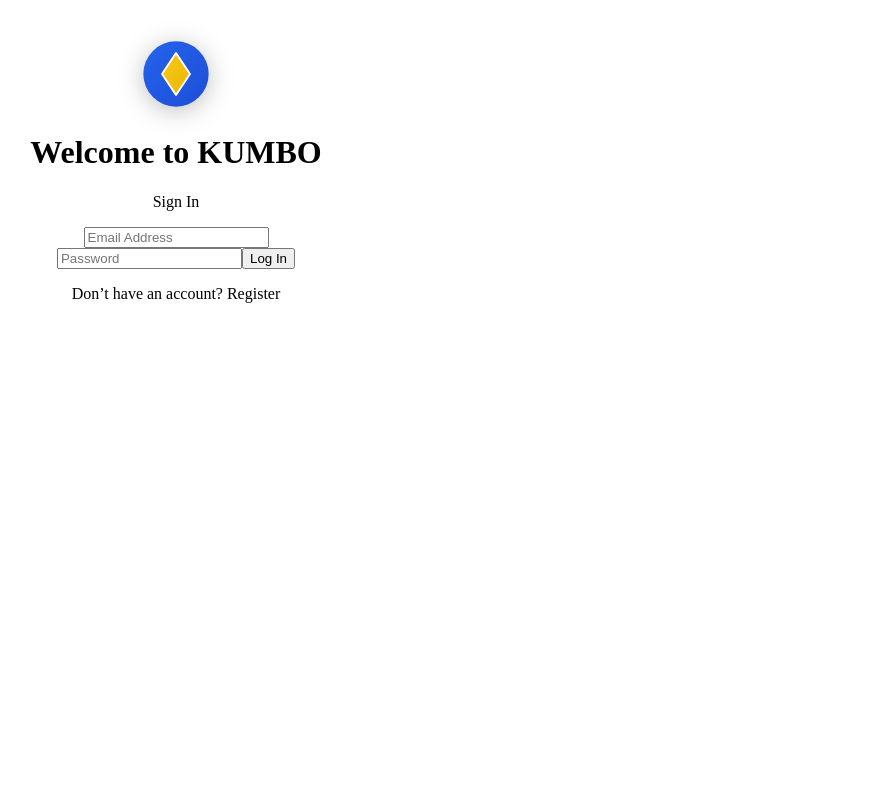
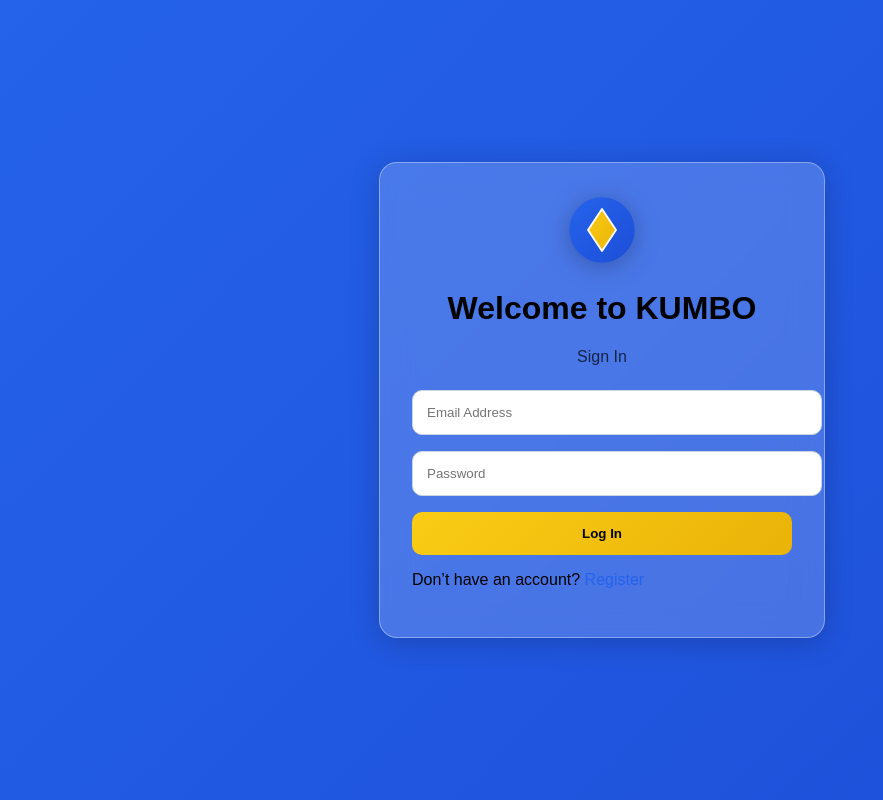
Before and after one commit to Great-Pittbul/chat-app, a React (Vite) app in the folder web-client/: page / in a window 1280 px wide. Shown: the whole page, without its empty margins (38-921 px from the left). Built offline with nearby package versions, Linux system fonts and the light colour scheme.

Commit message:
Update style.css

```diff
--- a/web-client/src/style.css
+++ b/web-client/src/style.css
@@ -1,121 +1,222 @@
-body[data-theme="dark"] {
-  background: #0f172a;
-  color: white;
+:root {
+  --blue: #2563eb;
+  --blue-dark: #1d4ed8;
+  --gold: #facc15;
+  --gold-dark: #eab308;
+  --glass-bg: rgba(255, 255, 255, 0.18);
+  --glass-border: rgba(255, 255, 255, 0.35);
 }
 
-body[data-theme="light"] {
+[data-theme="dark"] {
+  --glass-bg: rgba(15, 23, 42, 0.6);
+  --glass-border: rgba(255, 255, 255, 0.08);
+}
+
+body {
+  margin: 0;
+  font-family: "Poppins", sans-serif;
   background: #f1f5f9;
-  color: #111;
+  transition: 0.4s;
+}
+
+[data-theme="dark"] body {
+  background: #0f172a;
+}
+
+/* GLASS BOX */
+.glass {
+  background: var(--glass-bg);
+  border: 1px solid var(--glass-border);
+  backdrop-filter: blur(16px);
+  border-radius: 18px;
+  box-shadow: 0 4px 30px rgba(0,0,0,0.2);
+  padding: 2rem;
 }
 
 /* AUTH */
-.auth-page {
+.auth-bg {
   height: 100vh;
   display: flex;
+  align-items: center;
   justify-content: center;
-  align-items: center;
+  background: linear-gradient(135deg, var(--blue), var(--blue-dark));
 }
 
 .auth-box {
-  width: 350px;
-  padding: 30px;
-  border-radius: 16px;
-  backdrop-filter: blur(8px);
-  background: rgba(255,255,255,0.05);
-  border: 1px solid rgba(255,255,255,0.1);
+  width: 380px;
+}
+
+.auth-title {
+  font-size: 2rem;
+  font-weight: 700;
   text-align: center;
 }
 
-.auth-box.dark {
-  background: rgba(30,41,59,0.8);
+.auth-sub {
+  text-align: center;
+  opacity: 0.7;
+  margin-bottom: 1.5rem;
+}
+
+.input {
+  width: 100%;
+  padding: 14px;
+  border-radius: 10px;
+  border: 1px solid #cbd5e1;
+  margin-bottom: 1rem;
+  outline: none;
+}
+
+.btn-primary {
+  width: 100%;
+  padding: 14px;
+  background: linear-gradient(135deg, var(--gold), var(--gold-dark));
+  border: none;
+  border-radius: 10px;
+  font-weight: bold;
+  cursor: pointer;
+}
+
+.btn-secondary,
+.btn-danger {
+  width: 100%;
+  padding: 12px;
+  border-radius: 10px;
+  margin-top: 10px;
+}
+
+.btn-secondary {
+  background: var(--blue-dark);
+  color: white;
+  border: none;
+}
+
+.btn-danger {
+  background: #dc2626;
+  color: white;
+  border: none;
+}
+
+.switch-auth span {
+  color: var(--blue);
+  cursor: pointer;
 }
 
 /* CHAT */
-.chat-page {
+.chat-bg {
   height: 100vh;
   display: flex;
   flex-direction: column;
 }
 
 .chat-header {
-  padding: 20px;
   display: flex;
+  align-items: center;
   justify-content: space-between;
-  align-items: center;
+  padding: 1rem 2rem;
+}
+
+.chat-title {
+  font-weight: 700;
 }
 
 .icon-btn {
+  margin-left: 12px;
+  font-size: 24px;
+  cursor: pointer;
   background: none;
   border: none;
-  color: inherit;
-  cursor: pointer;
-  font-size: 1.3rem;
 }
 
-.messages-box {
+.messages-area {
   flex: 1;
-  padding: 20px;
+  padding: 1.5rem;
   overflow-y: auto;
 }
 
 .msg {
-  max-width: 70%;
-  padding: 12px;
-  margin-bottom: 12px;
+  max-width: 75%;
+  padding: 12px 16px;
+  margin: 8px 0;
   border-radius: 12px;
+  font-size: 0.95rem;
+  animation: fadeIn 0.3s ease;
 }
 
-.my {
+.msg-me {
+  background: var(--blue);
+  color: white;
   margin-left: auto;
-  background: #2563eb;
-  color: white;
 }
 
-.other {
-  background: #1e293b;
-  color: white;
+.msg-other {
+  background: white;
+  border: 1px solid #e2e8f0;
 }
 
-.input-bar {
-  display: flex;
-  padding: 15px;
-  gap: 10px;
+.msg-time {
+  font-size: 0.75rem;
+  opacity: 0.6;
+  display: block;
+  margin-top: 4px;
 }
 
-.input-bar input {
-  flex: 1;
-  padding: 12px;
-  border-radius: 8px;
-  border: none;
+.input-area {
+  display: flex;
+  padding: 1rem 2rem;
 }
 
-.input-bar button {
-  padding: 0 20px;
-  border-radius: 8px;
-  background: #2563eb;
+.chat-input {
+  flex: 1;
+  padding: 14px;
+  border-radius: 10px;
+  border: 1px solid #cbd5e1;
+}
+
+.send-btn {
+  margin-left: 10px;
+  padding: 14px 18px;
+  border-radius: 10px;
+  background: var(--blue);
   color: white;
   border: none;
+  cursor: pointer;
+  font-size: 18px;
 }
 
 /* SETTINGS */
-.settings-page {
+.settings-bg {
   height: 100vh;
-  padding: 30px;
-  text-align: center;
+  background: linear-gradient(135deg, var(--blue), var(--blue-dark));
+  display: flex;
+  align-items: center;
+  justify-content: center;
 }
 
-.settings-item {
-  display: flex;
-  gap: 10px;
-  justify-content: center;
-  margin: 20px auto;
+.settings-box {
+  width: 400px;
 }
 
-.logout-btn-red {
-  padding: 12px;
-  background: #ef4444;
-  color: white;
-  border-radius: 8px;
-  border: none;
+.settings-title {
+  text-align: center;
+  font-size: 2rem;
   font-weight: bold;
 }
+
+.form-row {
+  margin-bottom: 1rem;
+}
+
+.back-btn {
+  margin-top: 1rem;
+  background: none;
+  border: none;
+  color: white;
+  cursor: pointer;
+}
+
+/* ANIMATION */
+@keyframes fadeIn {
+  from { opacity: 0; transform: translateY(8px); }
+  to { opacity: 1; transform: translateY(0); }
+}
```
